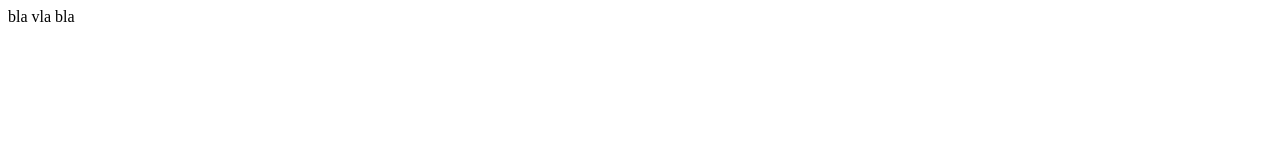
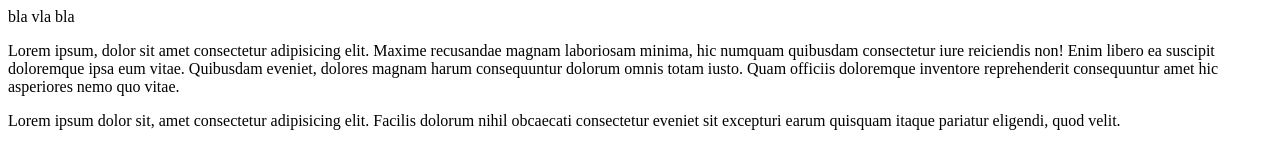
Before and after one commit to khalidsharifalamin/phero-2nd-repo, a plain HTML site: page index.html in a window 1280 px wide. Drawn offline with Linux system fonts and the light colour scheme.

Commit message:
lorem 1st commit

```diff
--- a/index.html
+++ b/index.html
@@ -8,5 +8,8 @@
 </head>
 <body>
     bla vla bla
+    <p>Lorem ipsum, dolor sit amet consectetur adipisicing elit. Maxime recusandae magnam laboriosam minima, hic numquam quibusdam consectetur iure reiciendis non! Enim libero ea suscipit doloremque ipsa eum vitae. Quibusdam eveniet, dolores magnam harum consequuntur dolorum omnis totam iusto. Quam officiis doloremque inventore reprehenderit consequuntur amet hic asperiores nemo quo vitae.</p>
+
+    <p>Lorem ipsum dolor sit, amet consectetur adipisicing elit. Facilis dolorum nihil obcaecati consectetur eveniet sit excepturi earum quisquam itaque pariatur eligendi, quod velit.</p>
 </body>
 </html>
```
